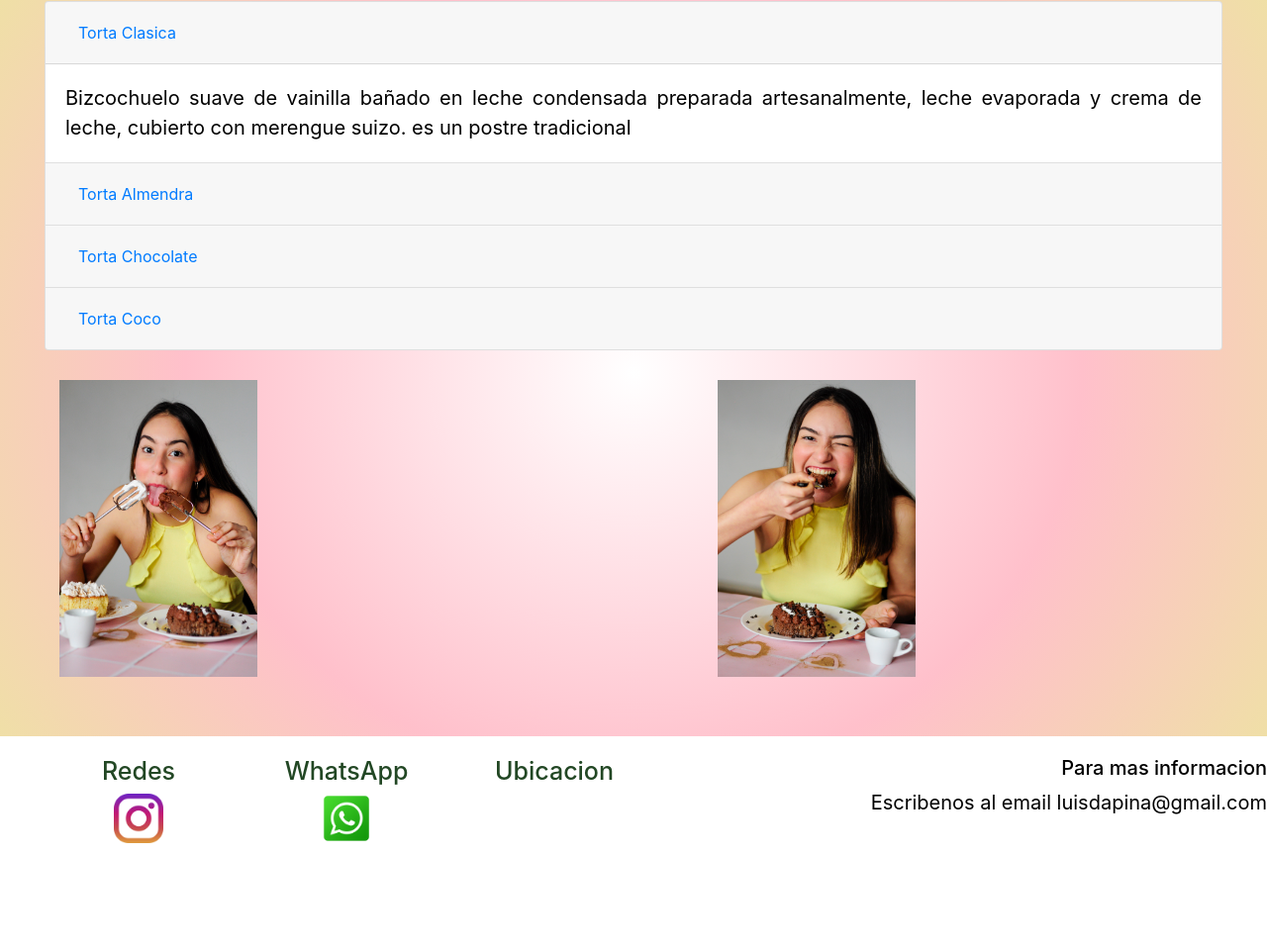
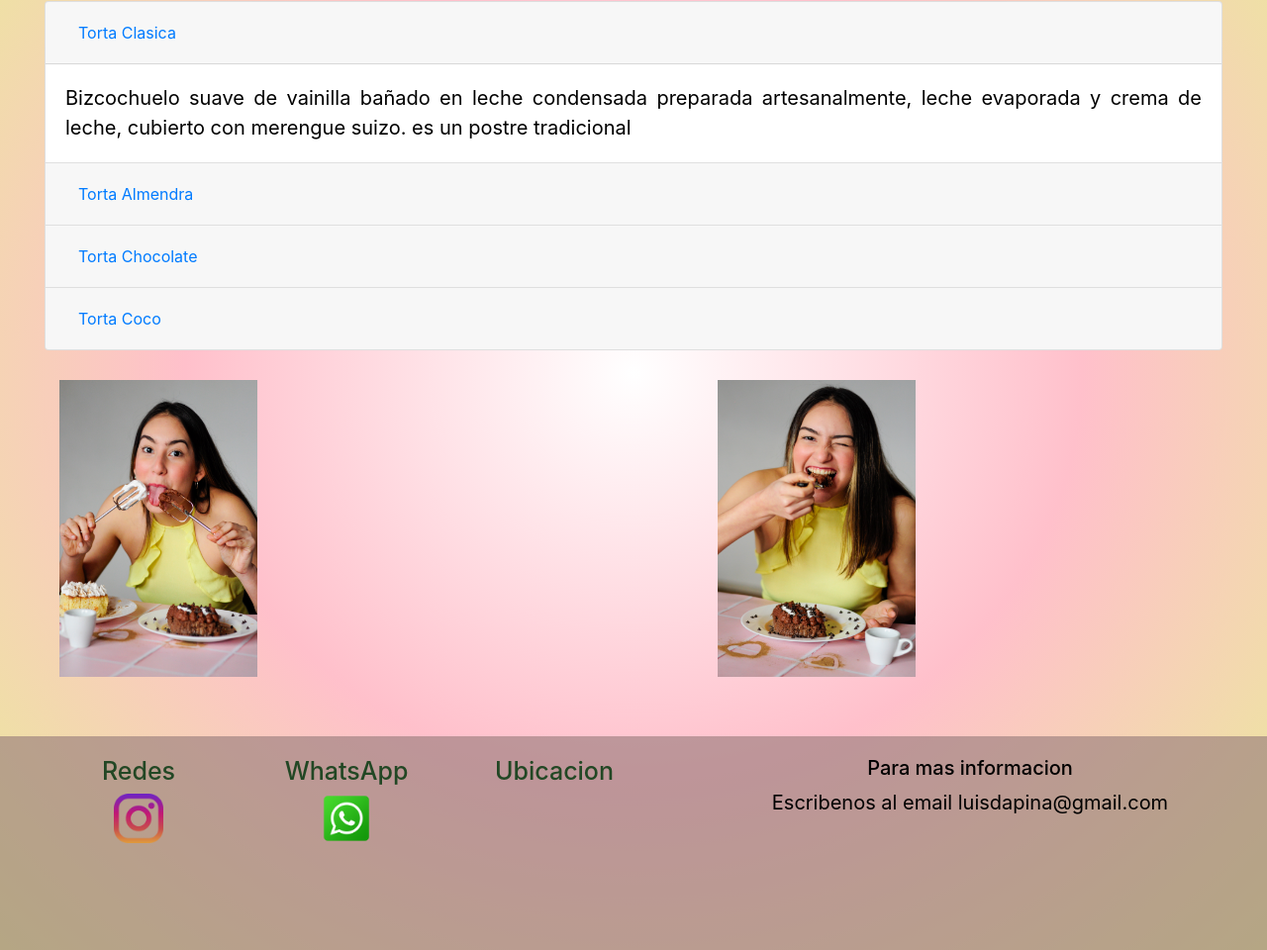
Before and after one commit to wisdapina/milcakes-factory, a website: page pages/pedidos.html in a window 1280 px wide. Shown: the part 207-1167 px from the top of the page at 99% size. Drawn offline with nearby package versions, Linux system fonts and the light colour scheme; grey boxes are pictures that could not be loaded.

Commit message:
agregue color footer

```diff
--- a/pages/pedidos.html
+++ b/pages/pedidos.html
@@ -152,7 +152,7 @@
                 <iframe src="https://www.google.com/maps/embed?pb=!1m18!1m12!1m3!1d3285.5339425758143!2d-58.43839148505362!3d-34.56535386297557!2m3!1f0!2f0!3f0!3m2!1i1024!2i768!4f13.1!3m3!1m2!1s0x95bcb5b9a4a89d3b%3A0xfbcc2cc9dee4afb3!2sTea%20Connection%20Gorostiaga!5e0!3m2!1ses!2sar!4v1629648859579!5m2!1ses!2sar"
                     width="200" height="150" style="border:0;" allowfullscreen="" loading="lazy"></iframe>
             </div>
-            <div class="col-lg-6 col-xs-12 footer__end footer__centrado">
+            <div class="col-lg-6 col-xs-12  footer__centrado">
                 <h5>Para mas informacion</h5>
                 <p>Escribenos al email luisdapina@gmail.com </p>
             </div>
--- a/scss/_footer.scss
+++ b/scss/_footer.scss
@@ -1,4 +1,4 @@
-$fondoF: white;
+$fondoF: rgba(150, 123, 123, 0.616);
 .footer {
     background-color: $fondoF;
     padding-left: 50px;
@@ -6,7 +6,4 @@ $fondoF: white;
         text-align: $centro;
         padding-top: 20px;
     }
-    &__end {
-        text-align: end;
-    }
 }
```
Also changed, not shown: index.html (+4 -4 lines), pages/contacto.html (+1 -1 lines), pages/quienessomos.html (+1 -1 lines), css/estilo.css.
